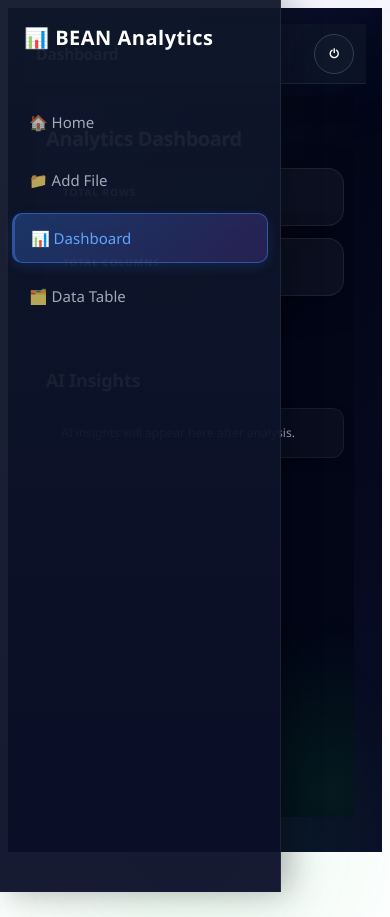
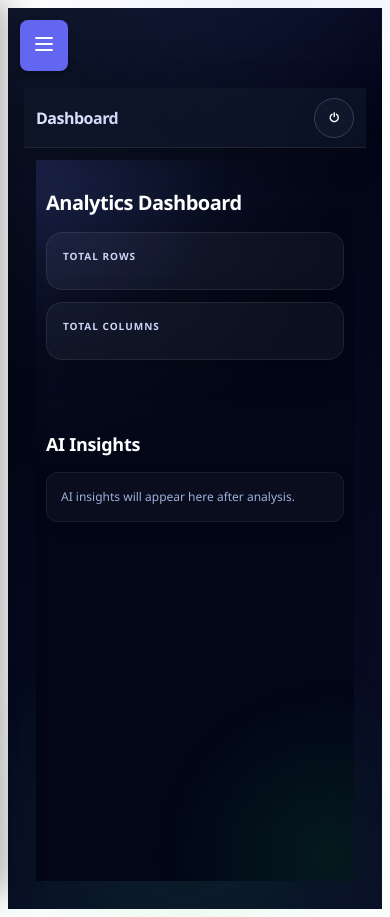
Before and after one commit to Nagaraju898/Bean_Analytics, a React (Create React App) app in the folder client/: page /dashboard in a window 390 px wide. Before the commit the page ends 860 px from the top, so only its background shows below. Built offline with nearby package versions, Linux system fonts and the light colour scheme; sample sign-in values are in the browser's storage.

Commit message:
Restore mobile hamburger menu - enable sidebar toggle on mobile

```diff
--- a/client/src/components/Sidebar.css
+++ b/client/src/components/Sidebar.css
@@ -93,6 +93,12 @@
   bottom: 0;
   background: rgba(0, 0, 0, 0.5);
   z-index: 999;
+  pointer-events: none; /* Don't block clicks when inactive */
+}
+
+.sidebar-overlay.active {
+  display: block;
+  pointer-events: auto; /* Block clicks when active */
 }
 
 /* ===== Mobile Responsive ===== */
@@ -111,26 +117,36 @@
 
 @media (max-width: 768px) {
   .mobile-menu-toggle {
-    display: none; /* Hide hamburger menu - sidebar always visible */
+    display: block;
   }
 
   .sidebar {
     width: 260px;
-    transform: translateX(0); /* Keep sidebar visible */
-    margin-left: 0;
+    transform: translateX(-100%);
+    position: fixed;
+    left: 0;
+    top: 0;
+    z-index: 1000;
+    box-shadow: none;
   }
 
   .sidebar.open {
     transform: translateX(0);
+    box-shadow: 4px 0 12px rgba(0, 0, 0, 0.5);
+  }
+
+  .sidebar-overlay {
+    display: none;
   }
 
   .sidebar-overlay.active {
-    display: none; /* No overlay needed - sidebar always visible */
+    display: block;
+    z-index: 999;
   }
 
   .main-content {
-    margin-left: 260px;
-    width: calc(100% - 260px);
-    padding: 16px;
+    margin-left: 0;
+    width: 100%;
+    padding: 80px 16px 16px 16px;
   }
 }
```
